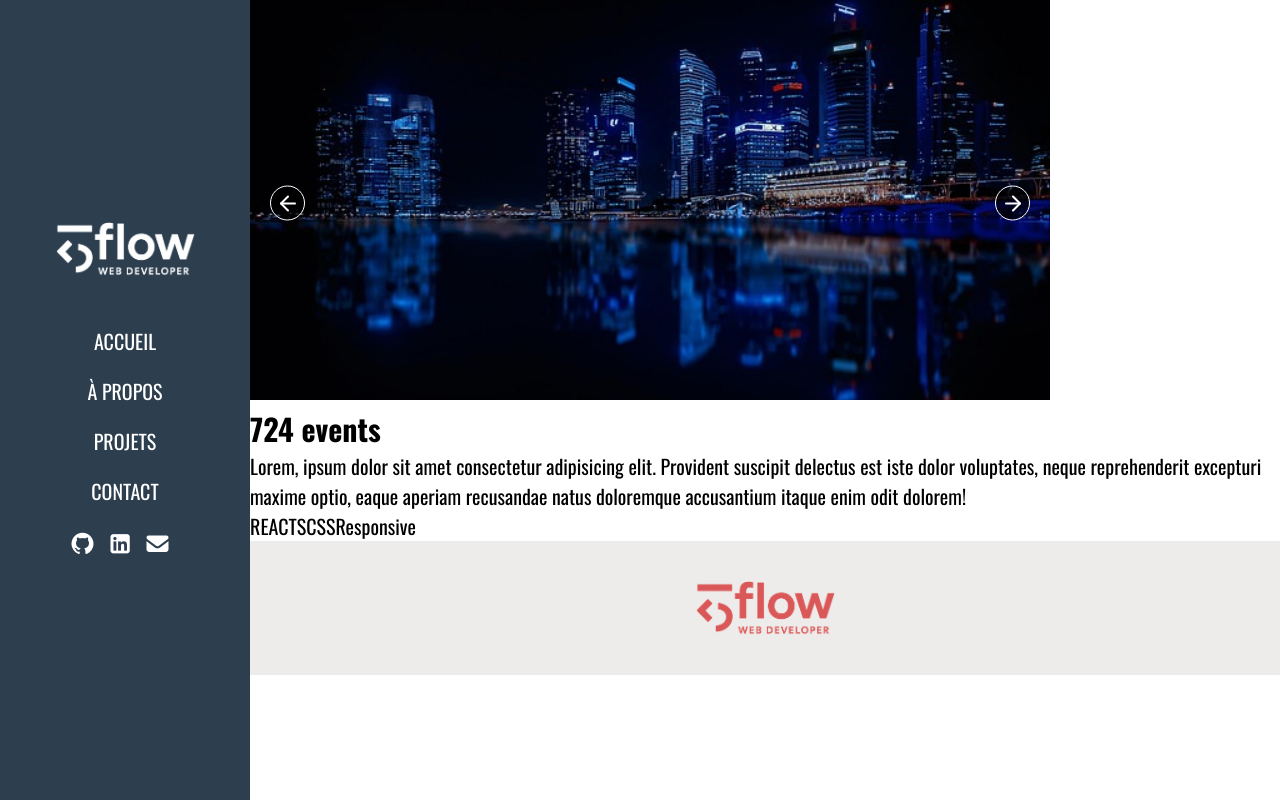
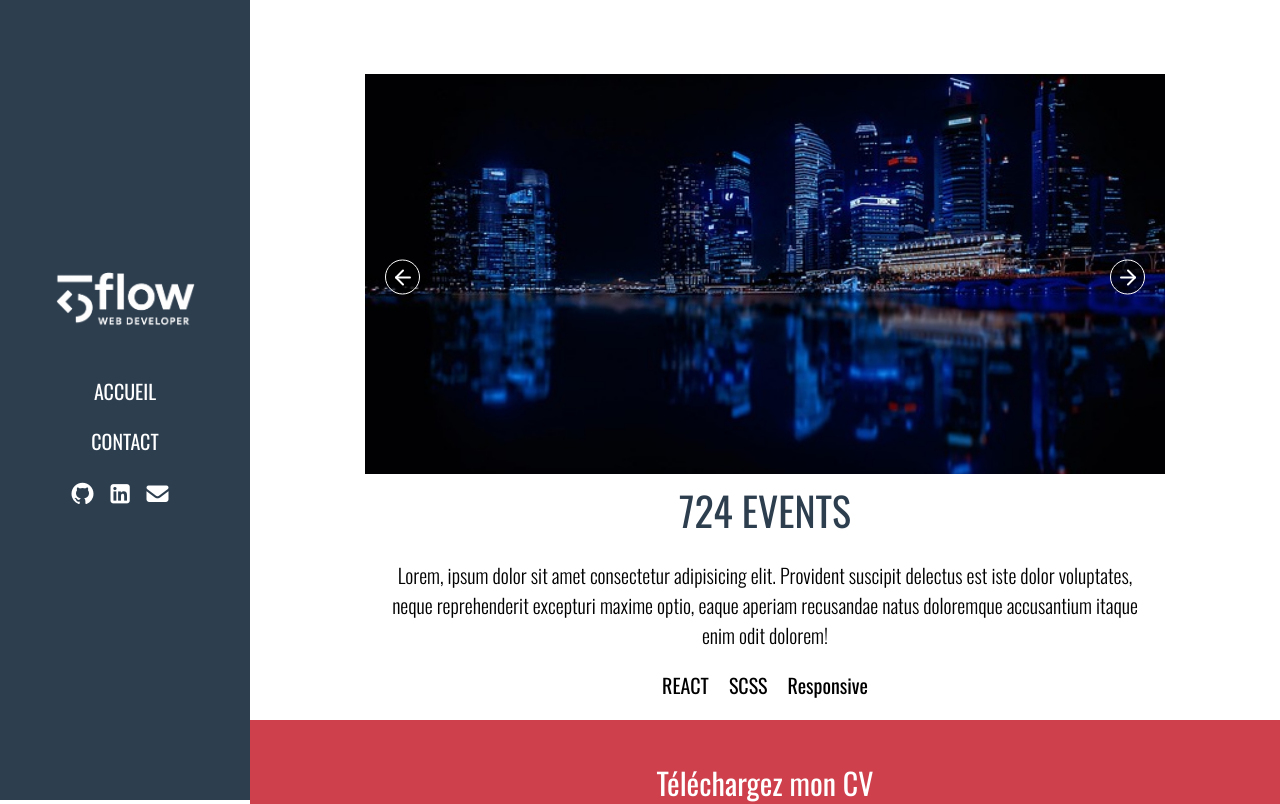
Before and after one commit to Flow2510/portfolio2, a React (Vite) app: page /724events in a window 1280 px wide. Shown: the top 804 px of the page. Built offline with nearby package versions, Linux system fonts and the light colour scheme.

Commit message:
creation d'un composant pour scroll en haut a chaque changement de page, creation d'un menu pour la page projet plus leger

```diff
--- a/src/App.jsx
+++ b/src/App.jsx
@@ -3,11 +3,13 @@ import './App.css'
 import Footer from './assets/components/footer/footer'
 import Home from './pages/home'
 import Project from './pages/project'
+import ScrollToTop from './assets/components/scrolltotop/scrolltotop'
 
 function App() {
 
   return (
     <>
+      <ScrollToTop />
       <Routes>
         <Route path='/' element={<Home />}/>
         <Route path="/:projectId" element={<Project />} />
--- /dev/null
+++ b/src/assets/components/headerproject/headerproject.jsx
@@ -0,0 +1,28 @@
+import { Link} from 'react-scroll';
+import { Link as RouterLink} from 'react-router-dom';
+import { useState } from 'react';
+
+export default function Header(){
+    const [isOpen, setIsOpen] = useState(false);
+
+    return(
+        <header className='header'>
+            <RouterLink to='/'><img className='header__logo' src="/public/images/logo.png" alt="" /></RouterLink>
+            <nav className={`${isOpen ? "header__nav--active" : "header__nav" }`}>
+                <RouterLink to="/" className='header__nav-link' onClick={() => setIsOpen(false)}>Accueil</RouterLink>
+                <Link to='contact' smooth={true} duration={700} className='header__nav-link' onClick={() => setIsOpen(false)}>Contact</Link>
+                <div className='header__social'>
+                    <a href='https://github.com/Flow2510' target='__blank' className='header__social-link'><i className="fa-brands fa-github"></i></a>
+                    <a href='https://fr.linkedin.com/' className='header__social-link' target='__blank'><i className="fa-brands fa-square-linkedin"></i></a>
+                    <Link to='contact' smooth={true} duration={700} className='header__social-link'><i className="fa-solid fa-envelope"></i></Link>
+                </div>
+            </nav>
+            <button className={`${isOpen ? "header__button--active" : "header__button"}`} onClick={() => setIsOpen((prev) => !prev)}>
+                <div className='header__button-wrapper'>
+                    <div className={`${isOpen ? "header__button-line1--active" : "header__button-line1"}`}></div>
+                    <div className={`${isOpen ? "header__button-line2--active" : "header__button-line2"}`}></div>
+                </div>
+            </button>
+        </header>
+    )
+}
--- /dev/null
+++ b/src/assets/components/scrolltotop/scrolltotop.jsx
@@ -0,0 +1,16 @@
+import { useEffect } from "react";
+import { useLocation } from "react-router-dom";
+
+export default function ScrollToTop() {
+  const { pathname } = useLocation();
+
+  useEffect(() => {
+    window.scrollTo({
+      top: 0,
+      left: 0,
+      behavior: "smooth" // 👈 optionnel, pour un effet fluide
+    });
+  }, [pathname]); // se déclenche à chaque changement de page
+
+  return null;
+}
--- a/src/index.css
+++ b/src/index.css
@@ -10,3 +10,22 @@ html{
       font-size: 20px;
     }
 }
+
+#root {
+  display: flex;
+  flex-direction: column;
+}
+
+html, body, #root {
+  height: 100%;
+}
+
+body{
+  display: flex;
+  flex-direction: column;
+  min-height: 100vh;
+}
+
+main{
+  flex: 1;
+}
--- a/src/pages/project.jsx
+++ b/src/pages/project.jsx
@@ -1,7 +1,10 @@
 import { useParams } from "react-router-dom"
 import projects from '../data/projects.json'
 import Slider from '../assets/components/slider/slider'
-import Header from "../assets/components/header/header";
+import HeaderProject from '../assets/components/headerproject/headerproject'
+import CallToAction from '../assets/components/calltoaction/calltoaction'
+import './project.scss'
+import Contact from "../assets/components/contact/contact"
 
 export default function Project() {
     const { projectId } = useParams();
@@ -9,7 +12,7 @@ export default function Project() {
 
     return(
         <>
-            <Header />
+            <HeaderProject />
             <main>
                 <div className='project'>
                     <Slider
@@ -25,6 +28,13 @@ export default function Project() {
                         ))}
                     </div>
                 </div>
+                <CallToAction
+                    title="Téléchargez mon CV"
+                    buttonText="Télécharger"
+                    to="/cv.pdf"
+                    isFile
+                />
+                <Contact />
             </main>
         </>
     )
--- a/src/pages/project.scss
+++ b/src/pages/project.scss
@@ -1,7 +1,8 @@
 .project{
-    margin-top: 2.7rem;
     text-align: center;
     padding: 1rem 0;
+    max-width: 800px;
+    margin: 2.7rem auto 0;
 
     &__content{
         padding: 0 1rem;
```
